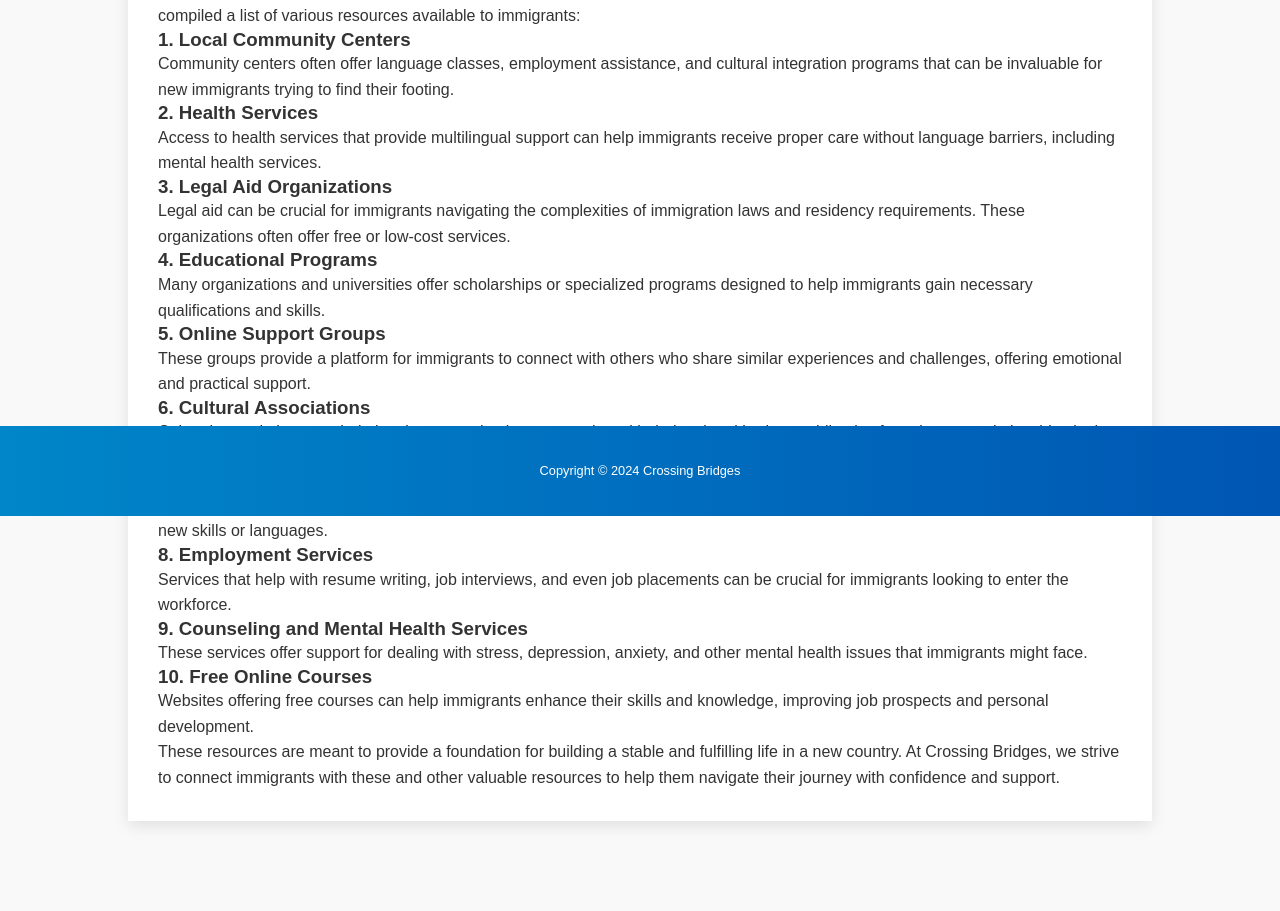
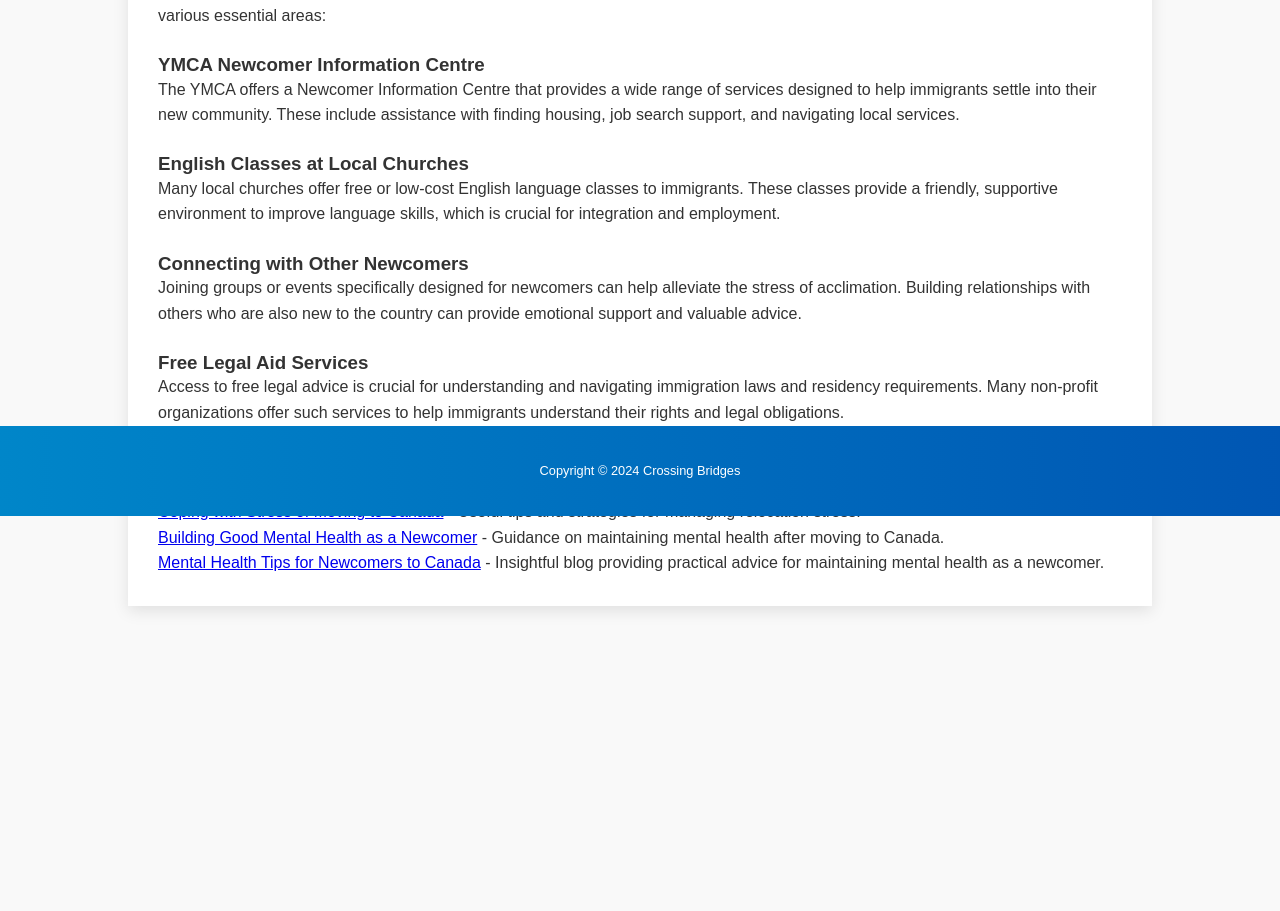
Before and after one commit to tarifi79/gned, a plain HTML site: page resources.html in a window 1280 px wide. Shown: the part 284-1195 px from the top of the page. After the commit the page ends 980 px from the top, so only its background shows below. Drawn offline with Linux system fonts and the light colour scheme.

Commit message:
New Data Added

```diff
--- a/resources.html
+++ b/resources.html
@@ -27,92 +27,98 @@
     </header>
     <main>
       <div class="container">
-        <section id="resources">
-          <h2>Valuable Resources for Immigrants</h2>
+        <section id="supportive-resources">
+          <h2>Supportive Resources for Immigrants</h2>
           <p>
-            Finding the right resources can be a key factor in successfully
-            managing stress and integrating into a new society. Here we have
-            compiled a list of various resources available to immigrants:
+            Accessing the right resources can significantly ease the transition
+            for immigrants. Here are some key resources that provide support in
+            various essential areas:
           </p>
+          <br />
+          <article>
+            <h3>YMCA Newcomer Information Centre</h3>
+            <p>
+              The YMCA offers a Newcomer Information Centre that provides a wide
+              range of services designed to help immigrants settle into their
+              new community. These include assistance with finding housing, job
+              search support, and navigating local services.
+            </p>
+          </article>
+          <br />
+          <article>
+            <h3>English Classes at Local Churches</h3>
+            <p>
+              Many local churches offer free or low-cost English language
+              classes to immigrants. These classes provide a friendly,
+              supportive environment to improve language skills, which is
+              crucial for integration and employment.
+            </p>
+          </article>
+          <br />
+          <article>
+            <h3>Connecting with Other Newcomers</h3>
+            <p>
+              Joining groups or events specifically designed for newcomers can
+              help alleviate the stress of acclimation. Building relationships
+              with others who are also new to the country can provide emotional
+              support and valuable advice.
+            </p>
+          </article>
+          <br />
 
-          <h3>1. Local Community Centers</h3>
-          <p>
-            Community centers often offer language classes, employment
-            assistance, and cultural integration programs that can be invaluable
-            for new immigrants trying to find their footing.
-          </p>
+          <article>
+            <h3>Free Legal Aid Services</h3>
+            <p>
+              Access to free legal advice is crucial for understanding and
+              navigating immigration laws and residency requirements. Many
+              non-profit organizations offer such services to help immigrants
+              understand their rights and legal obligations.
+            </p>
+          </article>
+          <br />
 
-          <h3>2. Health Services</h3>
-          <p>
-            Access to health services that provide multilingual support can help
-            immigrants receive proper care without language barriers, including
-            mental health services.
-          </p>
-
-          <h3>3. Legal Aid Organizations</h3>
-          <p>
-            Legal aid can be crucial for immigrants navigating the complexities
-            of immigration laws and residency requirements. These organizations
-            often offer free or low-cost services.
-          </p>
-
-          <h3>4. Educational Programs</h3>
-          <p>
-            Many organizations and universities offer scholarships or
-            specialized programs designed to help immigrants gain necessary
-            qualifications and skills.
-          </p>
-
-          <h3>5. Online Support Groups</h3>
-          <p>
-            These groups provide a platform for immigrants to connect with
-            others who share similar experiences and challenges, offering
-            emotional and practical support.
-          </p>
-
-          <h3>6. Cultural Associations</h3>
-          <p>
-            Cultural associations can help immigrants maintain a connection with
-            their cultural heritage while also fostering new relationships in
-            the community.
-          </p>
-
-          <h3>7. Libraries</h3>
-          <p>
-            Local libraries often provide free access to educational materials,
-            internet access, and sometimes even specific programs for learning
-            new skills or languages.
-          </p>
-
-          <h3>8. Employment Services</h3>
-          <p>
-            Services that help with resume writing, job interviews, and even job
-            placements can be crucial for immigrants looking to enter the
-            workforce.
-          </p>
-
-          <h3>9. Counseling and Mental Health Services</h3>
-          <p>
-            These services offer support for dealing with stress, depression,
-            anxiety, and other mental health issues that immigrants might face.
-          </p>
-
-          <h3>10. Free Online Courses</h3>
-          <p>
-            Websites offering free courses can help immigrants enhance their
-            skills and knowledge, improving job prospects and personal
-            development.
-          </p>
-
-          <p>
-            These resources are meant to provide a foundation for building a
-            stable and fulfilling life in a new country. At Crossing Bridges, we
-            strive to connect immigrants with these and other valuable resources
-            to help them navigate their journey with confidence and support.
-          </p>
+          <h3>More Information and Support</h3>
+          <ul>
+            <li>
+              <a
+                target="_blank"
+                href="https://www.canada.ca/en/immigration-refugees-citizenship/corporate/reports-statistics/research/mental-health-well-being-recent-immigrants-canada-evidence-longitudinal-survey-immigrants-canada-lsic.html"
+                >Mental Health and Well-being of Recent Immigrants in Canada</a
+              >
+              - A comprehensive study on immigrant mental health.
+            </li>
+            <li>
+              <a
+                target="_blank"
+                href="https://settlement.org/ontario/health/mental-health-and-addiction/stress/how-do-i-cope-with-the-stress-of-moving-to-canada/"
+                >Coping with Stress of Moving to Canada</a
+              >
+              - Useful tips and strategies for managing relocation stress.
+            </li>
+            <li>
+              <a
+                target="_blank"
+                href="https://newcomersincanada.ca/life-in-canada/how-to-build-a-good-mental-health-as-a-newcomer/"
+                >Building Good Mental Health as a Newcomer</a
+              >
+              - Guidance on maintaining mental health after moving to Canada.
+            </li>
+            <li>
+              <a
+                href="https://www.dochaspsych.com/blog-mental-health-tips-for-newcomers-to-canada/"
+                target="_blank"
+                rel="noopener noreferrer"
+              >
+                Mental Health Tips for Newcomers to Canada</a
+              >
+              - Insightful blog providing practical advice for maintaining
+              mental health as a newcomer.
+            </li>
+          </ul>
         </section>
       </div>
     </main>
+
     <footer>
       <div class="container">
         <p>Copyright &copy; 2024 Crossing Bridges</p>
```
Also changed, not shown: health-impact.html (+48 -0 lines), management.html (+45 -13 lines), sources.html (+20 -0 lines).
